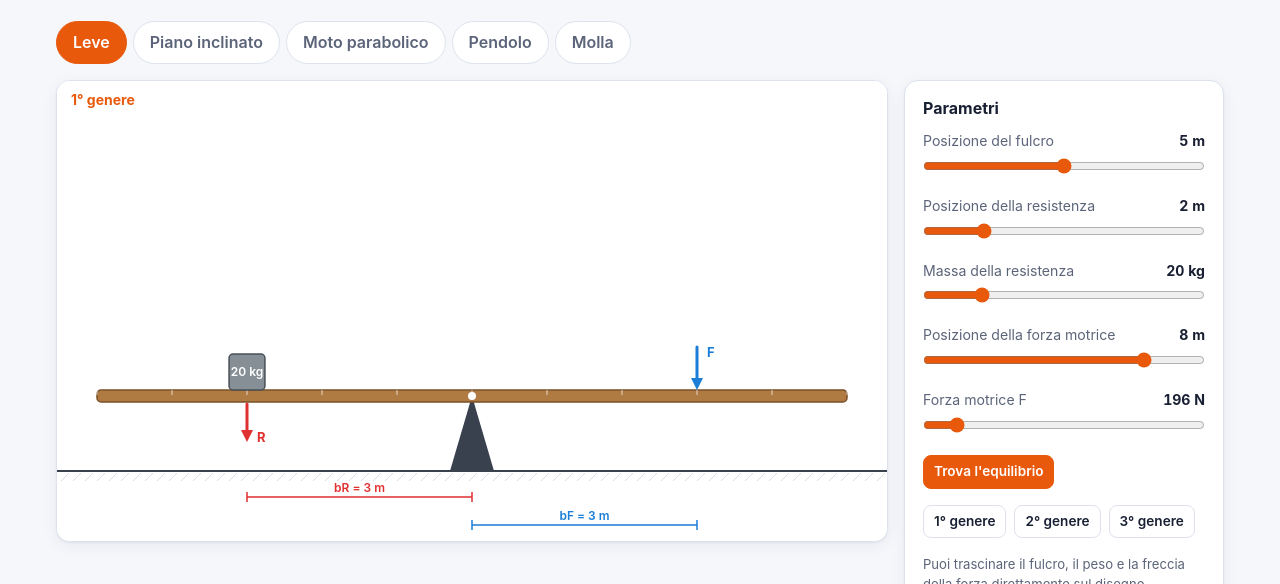
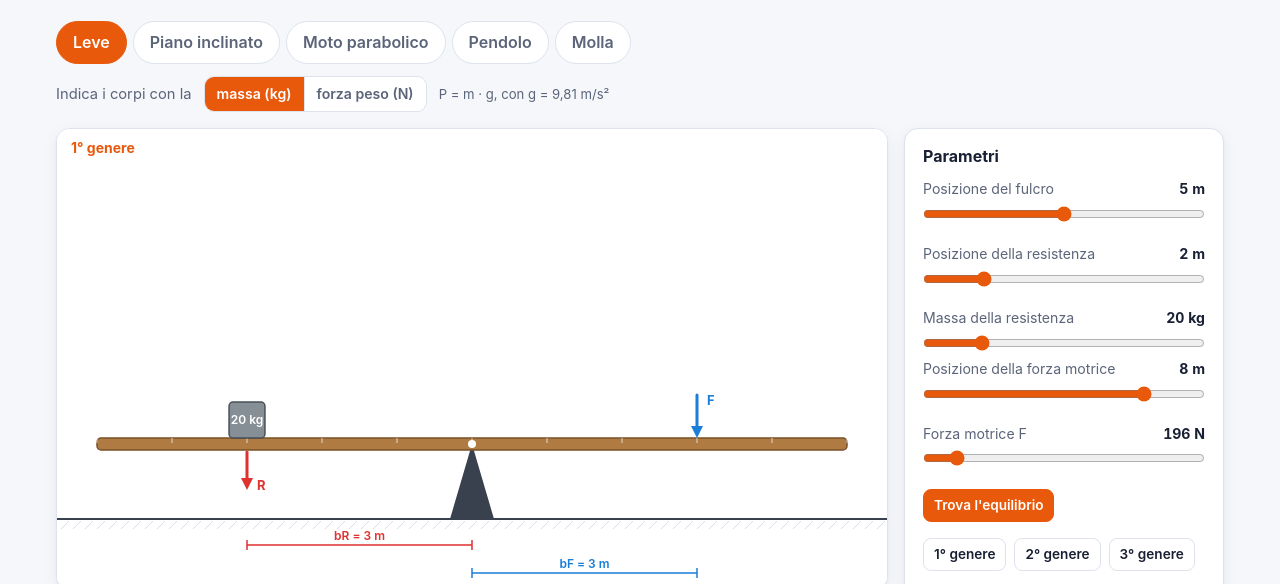
Before and after one commit to LeThrone-star/app-mate, a plain HTML site: page fisica.html in a window 1280 px wide. Shown: the part 216-800 px from the top of the page. Drawn offline with nearby package versions, Linux system fonts and the light colour scheme.

Commit message:
Laboratorio di fisica: corpi in kg oppure in newton
Un selettore in cima alla pagina permette di indicare i corpi con la
massa (kg) o con la forza peso (N, con g = 9,81 m/s²): cambiano gli
slider e le etichette sui disegni di tutte le simulazioni. Il piano
inclinato è ridimensionato perché il blocco non esca dal riquadro.

Co-Authored-By: Claude Opus 5.5 <noreply@anthropic.com>
Claude-Session: https://claude.ai/code/session_013y66X1W8PoBZbrDpQXbgPC

```diff
--- a/assets/physics.js
+++ b/assets/physics.js
@@ -97,6 +97,59 @@
     });
   }
 
+
+  /* ---------- Massa in kg oppure peso in N ---------- */
+  const G0 = 9.81;
+  let massUnit = 'kg';
+  try { if (localStorage.getItem('astral-massunit') === 'N') massUnit = 'N'; } catch (e) { /* ignora */ }
+  const massCtls = [];
+  function massLabel(m) {
+    if (massUnit === 'kg') return fmtNum(m, m < 10 && !Number.isInteger(m) ? 1 : 0) + ' kg';
+    const P = m * G0;
+    return fmtNum(P, P < 10 ? 1 : 0) + ' N';
+  }
+  /** Slider che lavora in kg, ma può mostrare e chiedere il peso in newton. */
+  function massSlider(parent, o) {
+    const box = document.createElement('div');
+    parent.appendChild(box);
+    let m = o.value, sl = null;
+    const snap = (v, st) => Math.round(v / st) * st;
+    function build() {
+      box.innerHTML = '';
+      if (massUnit === 'kg') {
+        m = Math.min(o.max, Math.max(o.min, snap(m, o.step)));
+        sl = slider(box, { label: o.label, min: o.min, max: o.max, step: o.step, value: m, unit: 'kg', decimals: o.step < 1 ? 1 : 0, onInput: v => { m = v; o.onInput(m); } });
+      } else {
+        const st = o.stepN, mn = Math.max(st, snap(o.min * G0, st)), mx = snap(o.max * G0, st);
+        const P = Math.min(mx, Math.max(mn, snap(m * G0, st)));
+        m = P / G0;
+        sl = slider(box, { label: o.wLabel, min: mn, max: mx, step: st, value: P, unit: 'N', decimals: st < 1 ? 1 : 0, onInput: v => { m = v / G0; o.onInput(m); } });
+      }
+      o.onInput(m);
+    }
+    build();
+    const ctl = {
+      rebuild: build,
+      get value() { return m; },
+      set value(v) { m = v; build(); },
+    };
+    massCtls.push(ctl);
+    return ctl;
+  }
+  (function unitSwitch() {
+    const el = document.getElementById('mass-unit');
+    if (!el) return;
+    const paint = () => el.querySelectorAll('button').forEach(b => b.classList.toggle('active', b.dataset.u === massUnit));
+    paint();
+    el.addEventListener('click', ev => {
+      const b = ev.target.closest('button'); if (!b || b.dataset.u === massUnit) return;
+      massUnit = b.dataset.u;
+      try { localStorage.setItem('astral-massunit', massUnit); } catch (e) { /* ignora */ }
+      paint();
+      massCtls.forEach(c => c.rebuild());
+    });
+  })();
+
   /* =====================================================
      1. LEVE
      ===================================================== */
@@ -112,7 +165,7 @@
     const set = (k, v) => { s[k] = v; };
     sl.f = slider(ctl, { label: 'Posizione del fulcro', min: 0, max: 10, step: 0.1, value: s.f, unit: 'm', decimals: 1, onInput: v => set('f', v) });
     sl.xR = slider(ctl, { label: 'Posizione della resistenza', min: 0, max: 10, step: 0.1, value: s.xR, unit: 'm', decimals: 1, onInput: v => set('xR', v) });
-    sl.mR = slider(ctl, { label: 'Massa della resistenza', min: 1, max: 100, step: 1, value: s.mR, unit: 'kg', decimals: 0, onInput: v => set('mR', v) });
+    sl.mR = massSlider(ctl, { label: 'Massa della resistenza', wLabel: 'Peso della resistenza R', min: 1, max: 100, step: 1, stepN: 1, value: s.mR, onInput: v => set('mR', v) });
     sl.xP = slider(ctl, { label: 'Posizione della forza motrice', min: 0, max: 10, step: 0.1, value: s.xP, unit: 'm', decimals: 1, onInput: v => set('xP', v) });
     sl.F = slider(ctl, { label: 'Forza motrice F', min: 0, max: 2000, step: 1, value: s.F, unit: 'N', decimals: 0, onInput: v => set('F', v) });
     const sync = () => { for (const k in sl) sl[k].value = s[k]; };
@@ -265,7 +318,7 @@
       ctx.beginPath();
       if (ctx.roundRect) ctx.roundRect(-bs / 2, -bs, bs, bs, 4); else ctx.rect(-bs / 2, -bs, bs, bs);
       ctx.fill(); ctx.stroke();
-      text(ctx, s.mR + ' kg', 0, -bs / 2, { align: 'center', color: '#fff', size: 12 });
+      text(ctx, massLabel(s.mR), 0, -bs / 2, { align: 'center', color: '#fff', size: 12 });
       ctx.restore();
       const cR = beamPt(G, s.xR, -8);
       const lenR = 25 + Math.min(60, c.R / 15);
@@ -315,7 +368,7 @@
     const sl = {};
     const reset = () => { s.pos = 0; s.v = 0; s.t = 0; s.running = false; s.done = false; goBtn.textContent = '▶ Avvia'; };
     sl.a = slider(ctl, { label: 'Inclinazione α', min: 0, max: 60, step: 1, value: s.a, unit: '°', decimals: 0, onInput: v => { s.a = v; reset(); } });
-    sl.m = slider(ctl, { label: 'Massa m', min: 1, max: 50, step: 1, value: s.m, unit: 'kg', decimals: 0, onInput: v => { s.m = v; } });
+    sl.m = massSlider(ctl, { label: 'Massa m', wLabel: 'Peso P', min: 1, max: 50, step: 1, stepN: 1, value: s.m, onInput: v => { s.m = v; } });
     sl.mus = slider(ctl, { label: 'Attrito statico μs', min: 0, max: 1, step: 0.01, value: s.mus, decimals: 2, onInput: v => { s.mus = v; if (s.mud > v) { s.mud = v; sl.mud.value = v; } } });
     sl.mud = slider(ctl, { label: 'Attrito dinamico μd', min: 0, max: 1, step: 0.01, value: s.mud, decimals: 2, onInput: v => { s.mud = v; if (v > s.mus) { s.mus = v; sl.mus.value = v; } } });
     const goBtn = document.getElementById('piano-go');
@@ -368,7 +421,7 @@
       const ctx = clear(st);
       const a = F.a;
       const pad = 40;
-      const scale = Math.min((st.w - 2 * pad - 60) / (L * Math.cos(a)), (st.h - 120) / (L * Math.max(0.01, Math.sin(a))), (st.w - 2 * pad) / 3.2);
+      const scale = Math.min((st.w - 2 * pad - 60) / (L * Math.cos(a)), (st.h - 230) / (L * Math.max(0.01, Math.sin(a))), (st.w - 2 * pad) / 3.2);
       const gy = st.h - 40;
       const Bx = pad + 20 + L * Math.cos(a) * scale;
       const A = { x: pad + 20, y: gy - L * Math.sin(a) * scale };
@@ -398,7 +451,7 @@
       ctx.fillRect(-size / 2, -size / 2, size, size);
       ctx.globalAlpha = 1;
       ctx.strokeStyle = '#0b4f91'; ctx.lineWidth = 1.5; ctx.strokeRect(-size / 2, -size / 2, size, size);
-      text(ctx, s.m + ' kg', 0, 0, { align: 'center', color: '#fff', size: 12 });
+      text(ctx, massLabel(s.m), 0, 0, { align: 'center', color: '#fff', size: 12 });
       ctx.restore();
 
       // vettori forza
@@ -581,7 +634,7 @@
     const reset = () => { s.th = s.th0 * DEG; s.om = 0; s.t = 0; s.data = []; s.lastCross = null; s.Tmeas = null; };
     slider(ctl, { label: 'Lunghezza L', min: 0.2, max: 3, step: 0.05, value: s.L, unit: 'm', decimals: 2, onInput: v => { s.L = v; s.Tmeas = null; s.lastCross = null; } });
     const thSl = slider(ctl, { label: 'Angolo iniziale θ₀', min: 5, max: 170, step: 1, value: s.th0, unit: '°', decimals: 0, onInput: v => { s.th0 = v; reset(); } });
-    slider(ctl, { label: 'Massa m', min: 0.1, max: 5, step: 0.1, value: s.m, unit: 'kg', decimals: 1, onInput: v => { s.m = v; } });
+    massSlider(ctl, { label: 'Massa m', wLabel: 'Peso P (sulla Terra)', min: 0.1, max: 5, step: 0.1, stepN: 0.1, value: s.m, onInput: v => { s.m = v; } });
     slider(ctl, { label: 'Smorzamento (attrito dell\'aria)', min: 0, max: 0.5, step: 0.01, value: s.b, unit: '1/s', decimals: 2, onInput: v => { s.b = v; } });
     segButtons('pend-g', b => { s.g = +b.dataset.g; s.Tmeas = null; s.lastCross = null; });
     playBtn.addEventListener('click', () => { s.running = !s.running; playBtn.textContent = s.running ? '❚❚ Pausa' : '▶ Avvia'; });
@@ -703,7 +756,7 @@
     const playBtn = document.getElementById('molla-play');
     const reset = () => { s.x = s.A; s.v = 0; s.t = 0; s.data = []; };
     slider(ctl, { label: 'Costante elastica k', min: 5, max: 200, step: 1, value: s.k, unit: 'N/m', decimals: 0, onInput: v => { s.k = v; } });
-    slider(ctl, { label: 'Massa m', min: 0.2, max: 5, step: 0.1, value: s.m, unit: 'kg', decimals: 1, onInput: v => { s.m = v; } });
+    massSlider(ctl, { label: 'Massa m', wLabel: 'Peso P (sulla Terra)', min: 0.2, max: 5, step: 0.1, stepN: 0.1, value: s.m, onInput: v => { s.m = v; } });
     const aSl = slider(ctl, { label: 'Allungamento iniziale', min: -0.5, max: 0.5, step: 0.01, value: s.A, unit: 'm', decimals: 2, onInput: v => { s.A = v; reset(); } });
     slider(ctl, { label: 'Smorzamento b', min: 0, max: 3, step: 0.05, value: s.b, unit: 'kg/s', decimals: 2, onInput: v => { s.b = v; } });
     playBtn.addEventListener('click', () => { s.running = !s.running; playBtn.textContent = s.running ? '❚❚ Pausa' : '▶ Avvia'; });
@@ -779,7 +832,7 @@
       // blocco
       ctx.fillStyle = COL.blue;
       ctx.fillRect(bx - bw / 2, G.floorY - bh, bw, bh);
-      text(ctx, s.m + ' kg', bx, G.floorY - bh / 2, { align: 'center', color: '#fff', size: 12 });
+      text(ctx, massLabel(s.m), bx, G.floorY - bh / 2, { align: 'center', color: '#fff', size: 12 });
       // forza elastica
       const F = -s.k * s.x;
       if (Math.abs(F) > 0.05) {
--- a/fisica.html
+++ b/fisica.html
@@ -18,6 +18,9 @@
   <script defer src="https://cdn.jsdelivr.net/npm/katex@0.16.9/dist/contrib/auto-render.min.js"></script>
   <link rel="icon" href="assets/favicon.svg" type="image/svg+xml">
   <link rel="stylesheet" href="assets/style.css">
+  <style>
+    .unit-row { display: flex; flex-wrap: wrap; align-items: center; gap: 8px 12px; margin: -4px 0 16px; font-size: .92rem; color: var(--muted); }
+  </style>
 </head>
 <body>
   <header class="site-header"></header>
@@ -32,6 +35,13 @@
       <button data-tab="proiettile">Moto parabolico</button>
       <button data-tab="pendolo">Pendolo</button>
       <button data-tab="molla">Molla</button>
+    </div>
+    <div class="unit-row">
+      <span>Indica i corpi con la</span>
+      <div class="seg" id="mass-unit" role="group" aria-label="Unità per i corpi">
+        <button data-u="kg">massa (kg)</button><button data-u="N">forza peso (N)</button>
+      </div>
+      <span class="hint">P = m · g, con g = 9,81 m/s²</span>
     </div>
 
     <!-- LEVE -->
```
